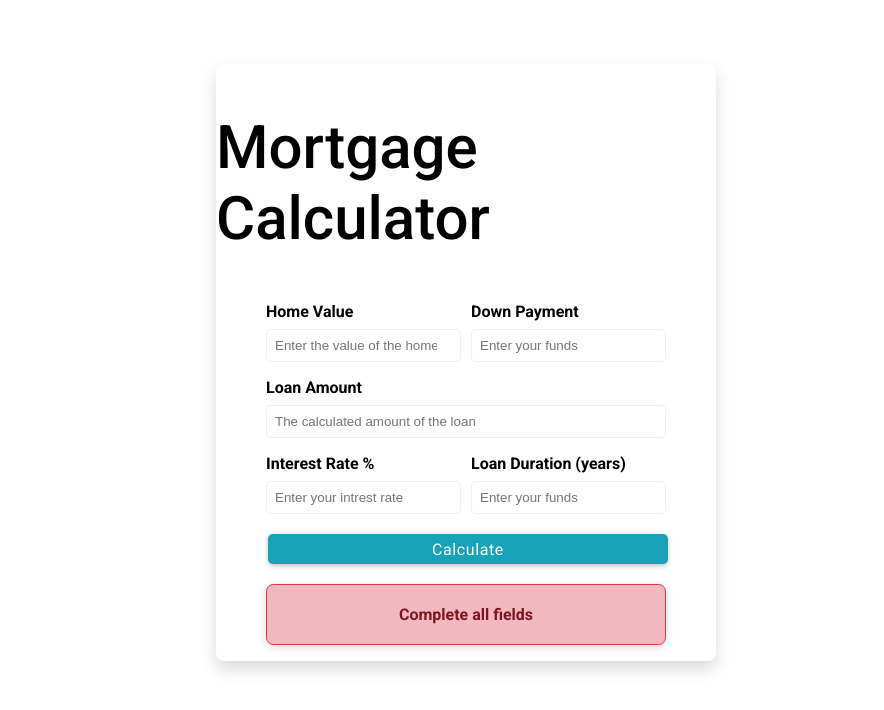
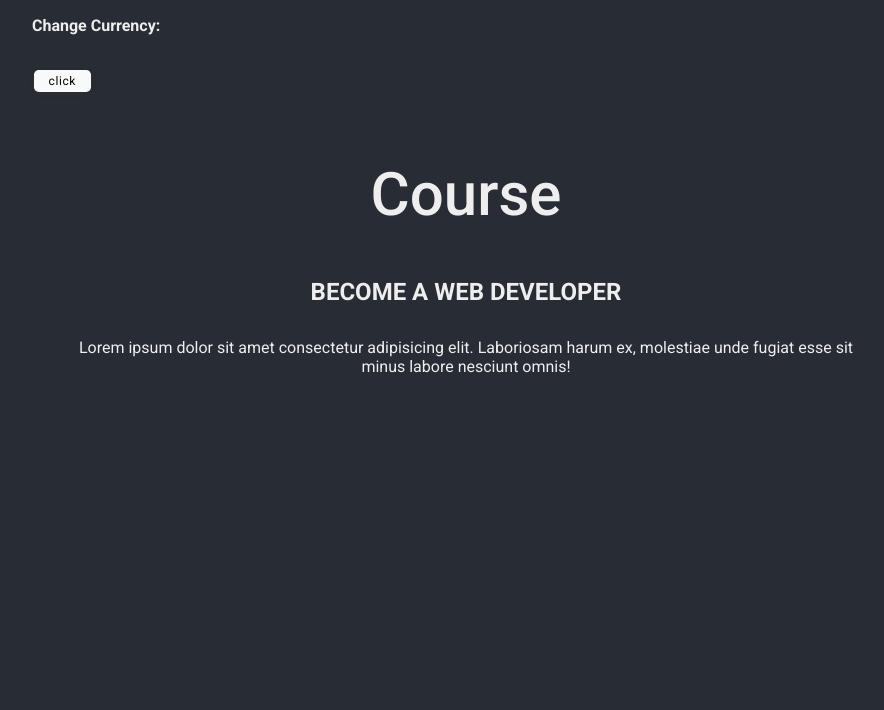
Before and after one commit to ArfinHasib/React-Projects, a React (Create React App) app: page / in a window 1280 px wide. Shown: the top 710 px of the page, without its empty margins (174-1058 px from the left). Built offline with nearby package versions, Linux system fonts and the light colour scheme.

Commit message:
27 - Course Store (Project structure and UI Design)

```diff
--- a/src/App.js
+++ b/src/App.js
@@ -23,8 +23,9 @@ import './App.css';
 // import CardGameUi from './projects/22-card-game-ui/CardGameUi';
 // import AnimatedLoginForm from './projects/23-animated-login-form/AnimatedLoginForm';
 // import PhoneBookApp from './projects/24-phone-book/PhoneBookApp';
-import ExpensesCalcApp from './projects/25-expenses-calculator/ExpensesCalcApp';
-import MortgageCalcApp from './projects/26-mortgate-calc/MortgageCalcApp';
+// import ExpensesCalcApp from './projects/25-expenses-calculator/ExpensesCalcApp';
+// import MortgageCalcApp from './projects/26-mortgate-calc/MortgageCalcApp';
+import Store from './projects/27- course-store/Store';
 
 function App() {
    return (
@@ -54,7 +55,8 @@ function App() {
          {/* <AnimatedLoginForm /> */}
          {/* <PhoneBookApp /> */}
          {/* <ExpensesCalcApp /> */}
-         <MortgageCalcApp />
+         {/* <MortgageCalcApp /> */}
+         <Store />
       </div>
    );
 }
--- /dev/null
+++ b/src/projects/27- course-store/Store.jsx
@@ -0,0 +1,23 @@
+import React from 'react';
+import Button from '../components/Button';
+
+document.body.style.backgroundColor = '#282c34';
+document.body.style.color = '#eee';
+
+export default function Store() {
+   return (
+      <div className='container p-1'>
+         <h4 className='mb-2'>Change Currency:</h4>
+         <Button btnClass='btn-light btn-sm' />
+         <header className='text-center my-4'>
+            <h1 className='title fs-xl'>Course</h1>
+            <h2 className='text-uppercase mb-2'>Become a web developer</h2>
+            <p className='mx-2'>
+               Lorem ipsum dolor sit amet consectetur adipisicing elit.
+               Laboriosam harum ex, molestiae unde fugiat esse sit minus labore
+               nesciunt omnis!
+            </p>
+         </header>
+      </div>
+   );
+}
```
